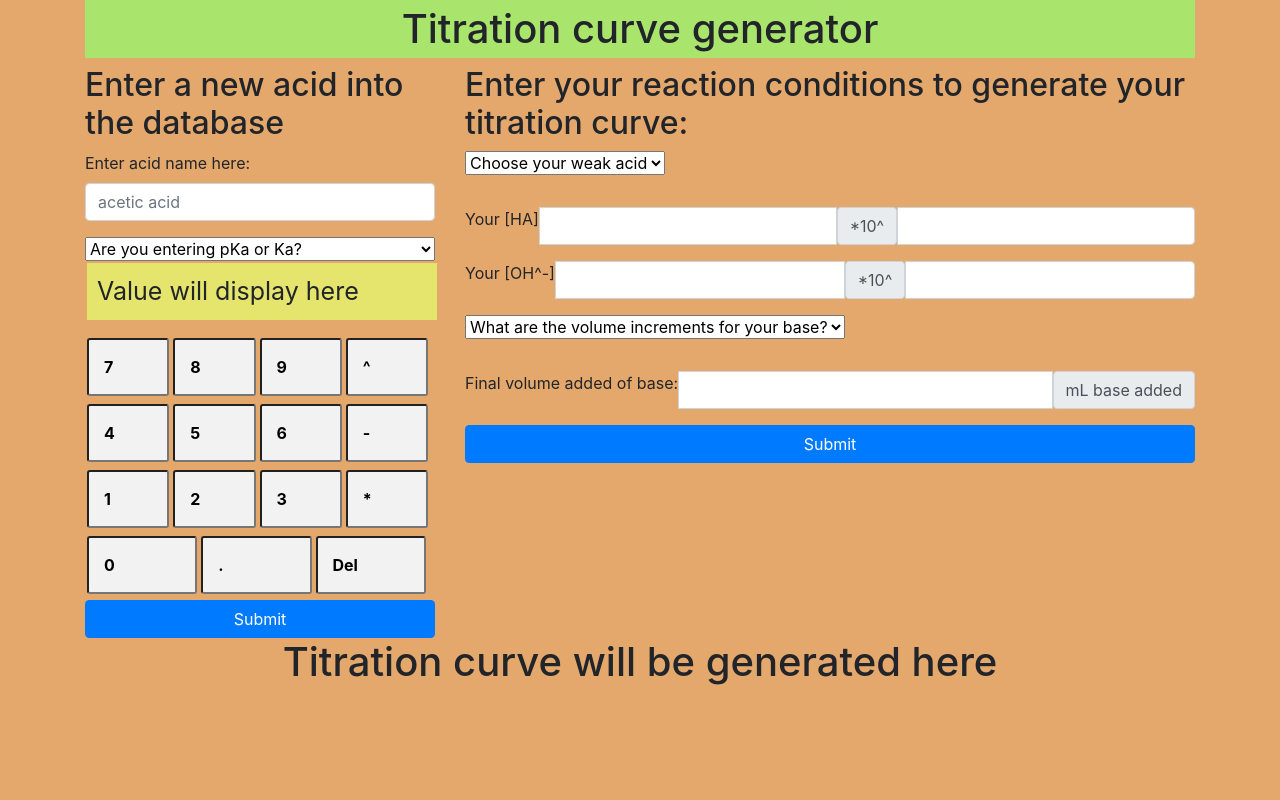
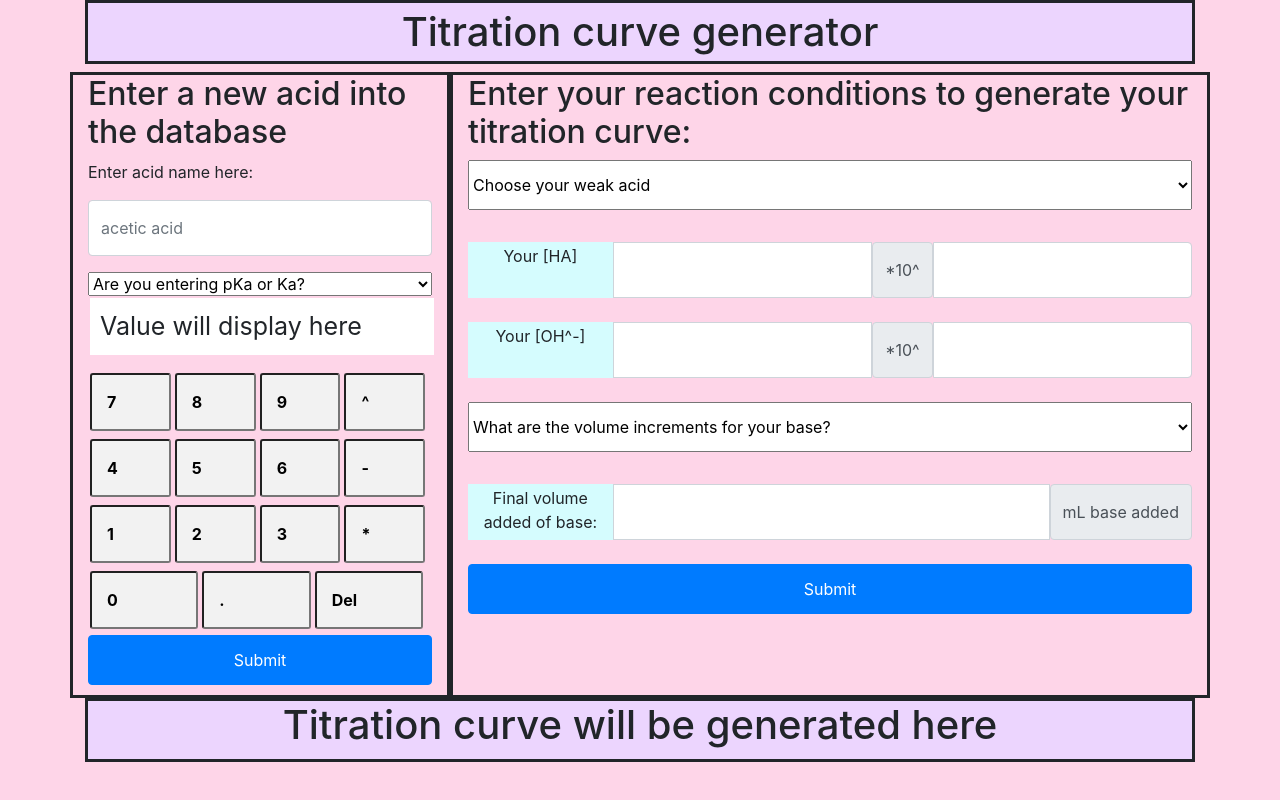
Before and after one commit to skolnikskolnik/titrationCurve, a website: page public/html/index.html in a window 1280 px wide. Drawn offline with nearby package versions, Linux system fonts and the light colour scheme.

Commit message:
adjusted forms using css

```diff
--- a/public/css/index.css
+++ b/public/css/index.css
@@ -1,8 +1,7 @@
 body{
-    background-color: #E5A86C;
+    background-color: #FED5E8;
 }
 .top-header{
-    background-color: #A9E56C;
     padding: 5px;
 }
 .selector{
@@ -11,7 +10,7 @@ body{
 .preview{
     border-color: black;
     width: 100%;
-    background-color: #E5E46c;
+    background-color: white;
     padding: 10px;
     font-size: 25px;
     margin: 2px;
@@ -48,6 +47,35 @@ body{
     width: 100%;
     padding-top: 2px;
 }
-.submit{
+.submit,
+.acids{
     width:100%;
+    height: 50px;
 }
+.form-label{
+    width: 20%;
+}
+h1,
+.col-md-4,
+.col-md-8{
+    border-style: solid;
+    padding-bottom: 10px;
+}
+.input-acid{
+    height: 56px;
+}
+.form-label{
+    background-color: #D5FCFE;
+    height: 56px;
+    font-size: 16px;
+    text-align: center;
+    overflow: auto;
+    padding: 2px;
+}
+.form-control,
+.input-group-text{
+    height: 56px;
+}
+h1{
+    background-color: #ECD5FE;
+}
--- a/public/html/index.html
+++ b/public/html/index.html
@@ -30,7 +30,9 @@
                     <!-- We want to collect the acid name, the pKa or the Ka-->
                     <h2>Enter a new acid into the database</h2>
                     <div class="mb-3">
-                        <label for="acidName" class="form-label">Enter acid name here:</label>
+                        <p>Enter acid name here:</p>
+                    </div>
+                    <div class="mb-3">
                         <input type="text" class="form-control" id="acidName" placeholder="acetic acid">
                     </div>
                 </form>
@@ -75,12 +77,14 @@
                 </div>
                 <input class="btn btn-primary submit" type="submit" value="Submit">
             </div>
+
+
             <div class="col-md-8">
                 <h2>Enter your reaction conditions to generate your titration curve:</h2>
                 <!--User must enter acid name, [HA], [OH^-], increment, and end volume-->
                 <!--First to select the acid - these will be dynamically chosen from db and these are placeholders-->
                 <div class="input-group mb-3">
-                    <select class="form-select form-select-lg mb-3">
+                    <select class="form-select form-select-lg mb-3 acids">
                         <option selected>Choose your weak acid</option>
                         <option value="1">Acetic acid</option>
                         <option value="2">Phosphoric acid</option>
@@ -101,7 +105,7 @@
                     <input type="text" class="form-control" aria-label="conc-powerot">
                 </div>
                 <div class="input-group mb-3">
-                    <select class="form-select form-select-lg mb-3">
+                    <select class="form-select form-select-lg mb-3 acids">
                         <option selected>What are the volume increments for your base?</option>
                         <option value="1">0.01 mL</option>
                         <option value="2">0.05 mL</option>
@@ -112,7 +116,7 @@
                 </div>
                 <div class="input-group mb-3">
                     <label for="final-volume" class="form-label">Final volume added of base:</label>
-                    <input type="text" class="form-control" aria-label="conc-whole">
+                    <input type="text" class="form-control input-acid" aria-label="conc-whole">
                     <span class="input-group-text">mL base added</span>
                 </div>
                 <input class="btn btn-primary submit" type="submit" value="Submit">
```
